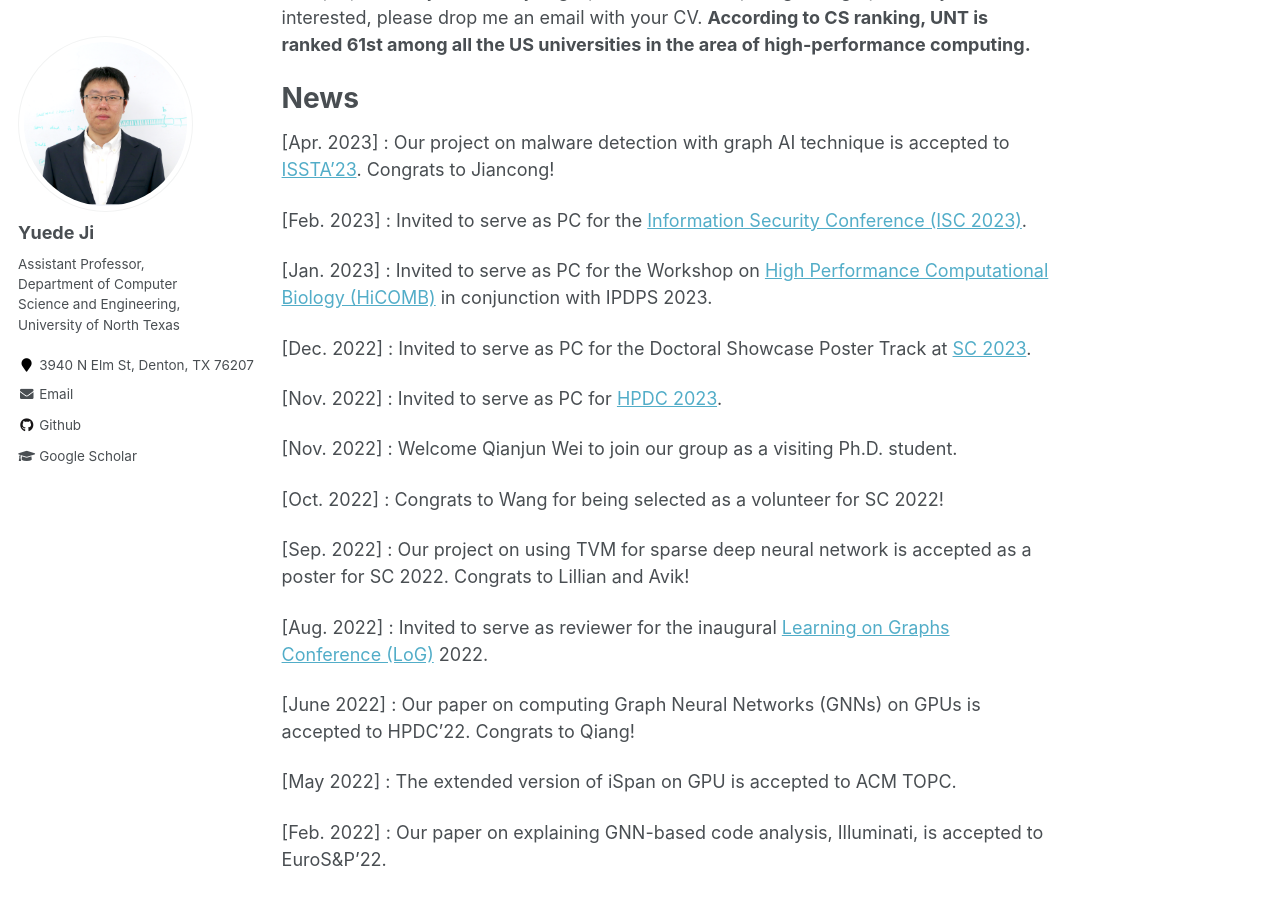
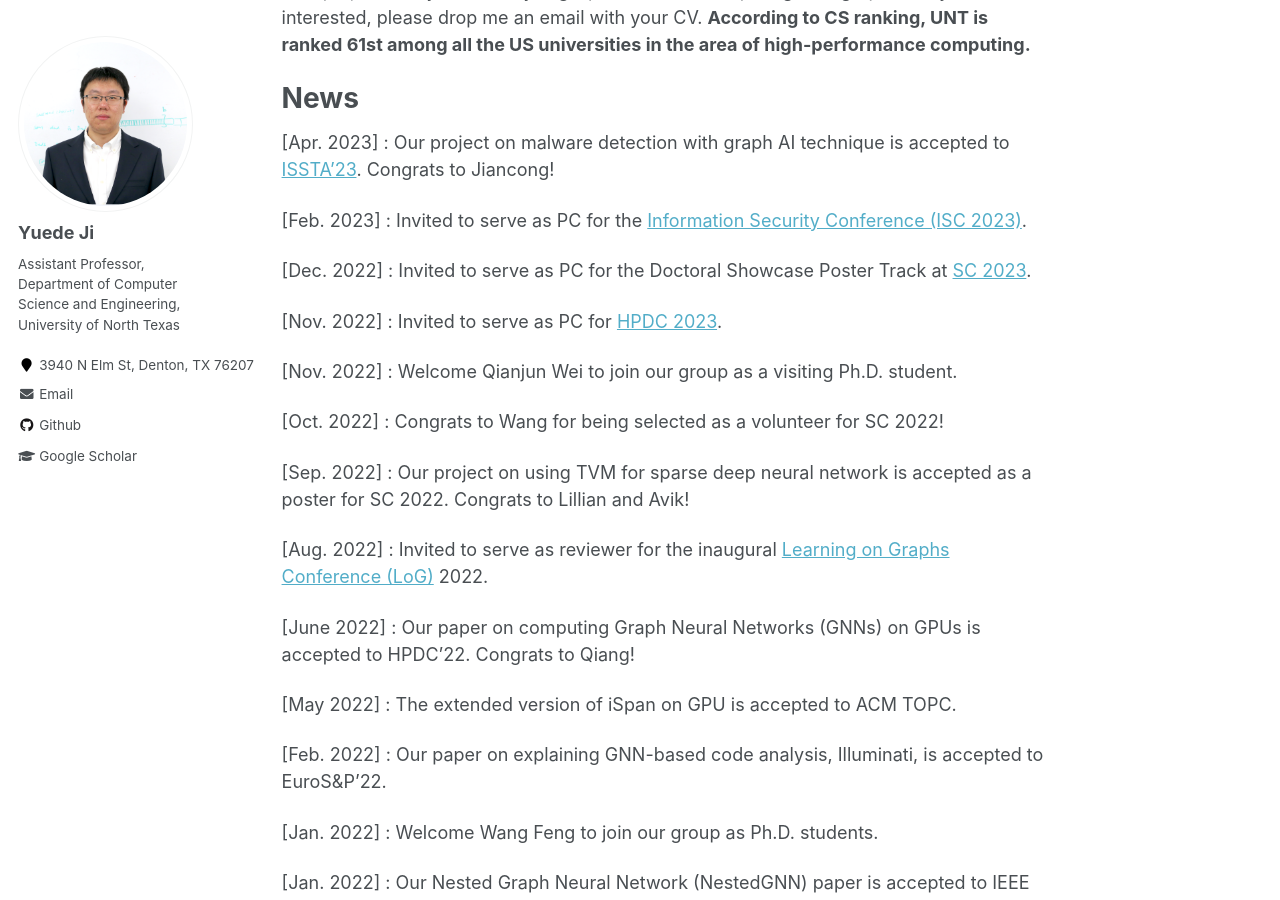
Before and after one commit to yuede/yuede.github.io, a Jekyll site: the page built from _pages/about.md, in a window 1280 px wide and 900 px high, scrolled down 706 px. Built offline with Jekyll 4.4.1, drawn with Linux system fonts in a browser that asks for light colours.

Commit message:
update news

```diff
--- a/_pages/about.md
+++ b/_pages/about.md
@@ -27,8 +27,6 @@
 [Apr. 2023] : Our project on malware detection with graph AI technique is accepted to [ISSTA'23](https://conf.researchr.org/home/issta-2023). Congrats to Jiancong!
 
 [Feb. 2023] : Invited to serve as PC for the [Information Security Conference (ISC 2023)](https://isc23.cs.rug.nl/).
-
-[Jan. 2023] : Invited to serve as PC for the Workshop on [High Performance Computational Biology (HiCOMB)](http://hicomb.org/) in conjunction with IPDPS 2023.
 
 [Dec. 2022] : Invited to serve as PC for the Doctoral Showcase Poster Track at [SC 2023](https://sc23.supercomputing.org/).
 
```
